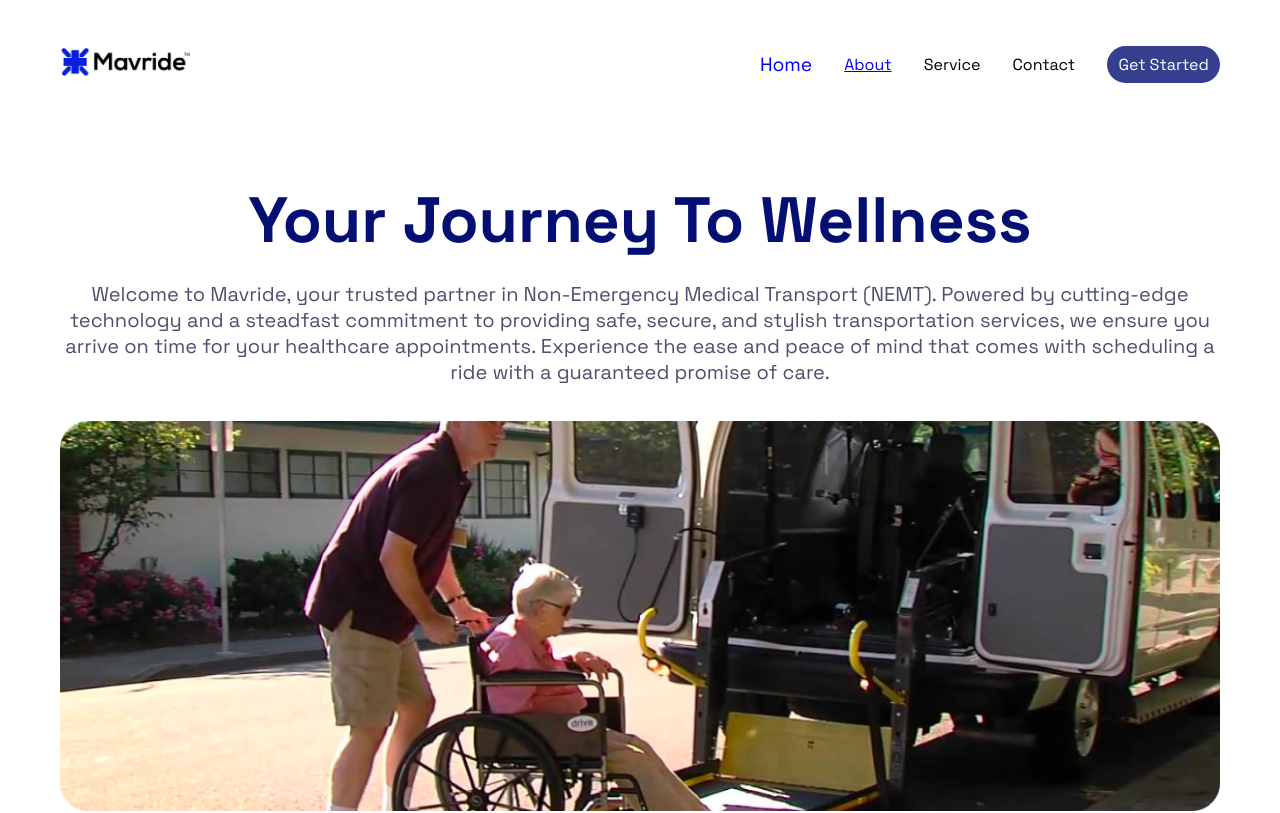
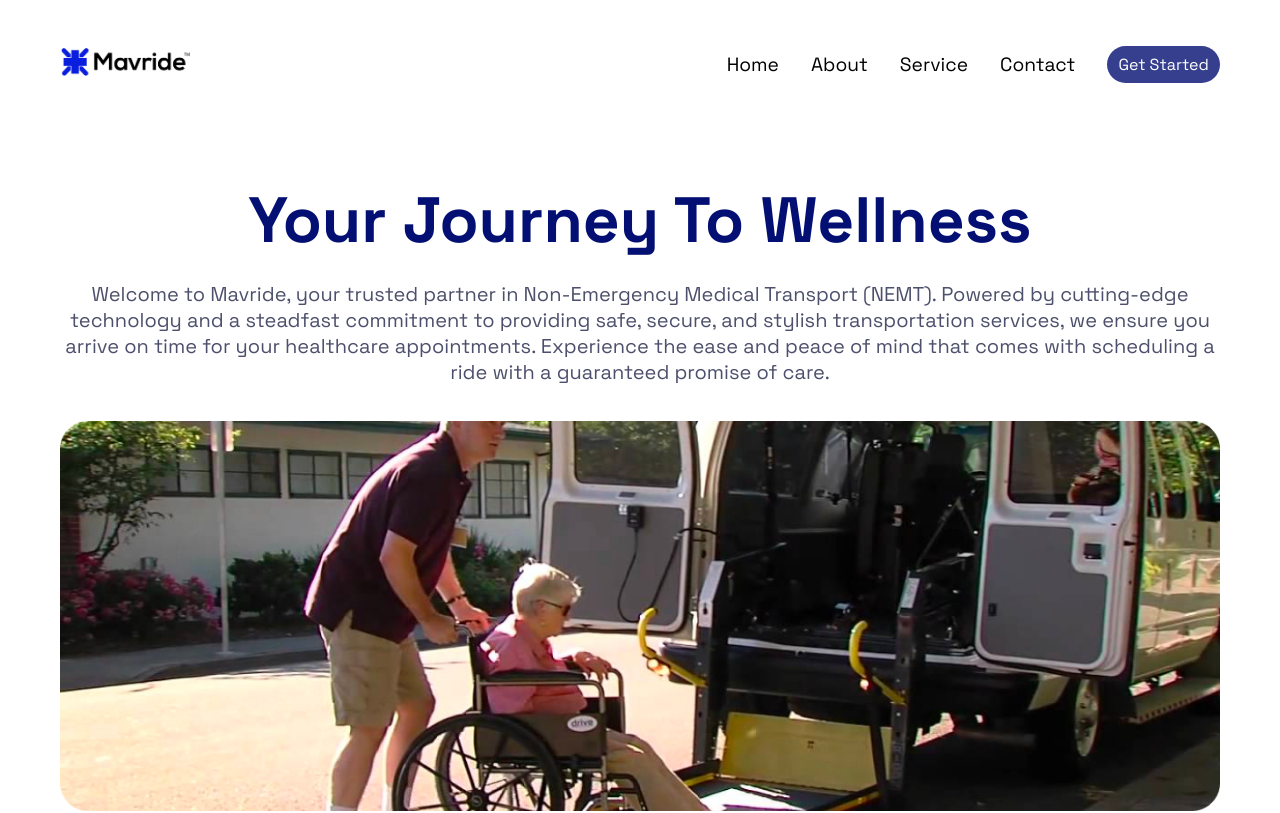
Before and after one commit to Promtech1/mavride, a Next.js app: page / in a window 1280 px wide. Shown: the top 813 px of the page. Built offline with nearby package versions, Linux system fonts and the light colour scheme.

Commit message:
Latest update

```diff
--- a/components/Contact.tsx
+++ b/components/Contact.tsx
@@ -2,7 +2,7 @@ import Link from "next/link";
 
 export default function Contact() {
   return (
-    <div className="pl-[30px] pr-[30px]">
+    <div className="pl-[30px] pr-[30px]" id="Mail">
       <div className="text-[32px] font-bold lg:text-[64px] text-center text-midnightblue-200">
         Contact Us
       </div>
--- a/components/MainNav.css
+++ b/components/MainNav.css
@@ -33,6 +33,7 @@
     font-family: 'Space Grotesk', sans-serif;
     cursor: pointer;
     text-decoration: none !important;
+    color: black;
 }
 
 .get-started-mobile{
--- a/components/MainNav.tsx
+++ b/components/MainNav.tsx
@@ -30,9 +30,9 @@ const MainNav = () => {
                     <li><Link href={"/"} className="active:text-blue-700">
                         Home
                     </Link></li>
-                    <Link href={"/#About"} ><li>About</li></Link>
-                    <li>Service</li>
-                    <li>Contact</li>
+                    <li><Link href={"/#About"} >About</Link></li>
+                    <li><Link href={"/#Services"} >Service</Link></li>
+                    <li><Link href={"/#Mail"} >Contact</Link></li>
                     <li className="get-started">Get Started</li>
                 </ul>
             </div>
@@ -49,9 +49,9 @@ const MainNav = () => {
                     <li><Link href={"/"} className="active:white">
                         Home
                     </Link></li>
-                    <Link href={"/#About"} ><li>About</li></Link>
-                    <li>Service</li>
-                    <li>Contact</li>
+                    <li><Link href={"/#About"} >About</Link></li>
+                    <li><Link href={"/#Services"} >Service</Link></li>
+                    <li><Link href={"/#Mail"} >Contact</Link></li>
                     <li className="get-started-mobile">Get Started</li>
                 </ul>
             </div>
--- a/components/Services.tsx
+++ b/components/Services.tsx
@@ -3,7 +3,7 @@ import Link from "next/link";
 
 const Services = () => {
   return (
-    <div className="flex flex-col justify-between sm:flex-row gap-10 pl-[30px] pr-[30px]">
+    <div className="flex flex-col justify-between md:flex-row gap-10 pl-[30px] pr-[30px]" id="Services">
       <div className="">
         <h3 className="capitalize m-0 text-[32px] text-midnightblue-200 mb-5 lg:text-[64px]">
           Our Services
--- a/components/Trained.tsx
+++ b/components/Trained.tsx
@@ -23,7 +23,7 @@ const Trained = () => {
       </div>
 
       <div className="mt-5 sm:mt-0">
-        <img className="w-full sm:min-w-[400px]" alt="" src="/trained.png" />
+        <img className="w-full sm:min-w-[50%]" alt="" src="/trained.png" />
       </div>
     </div>
   );
--- a/public/globals.css
+++ b/public/globals.css
@@ -11,3 +11,7 @@ body {
 ::after {
   border-width: 0;
 }
+
+*{
+  scroll-behavior: smooth;
+}
```
